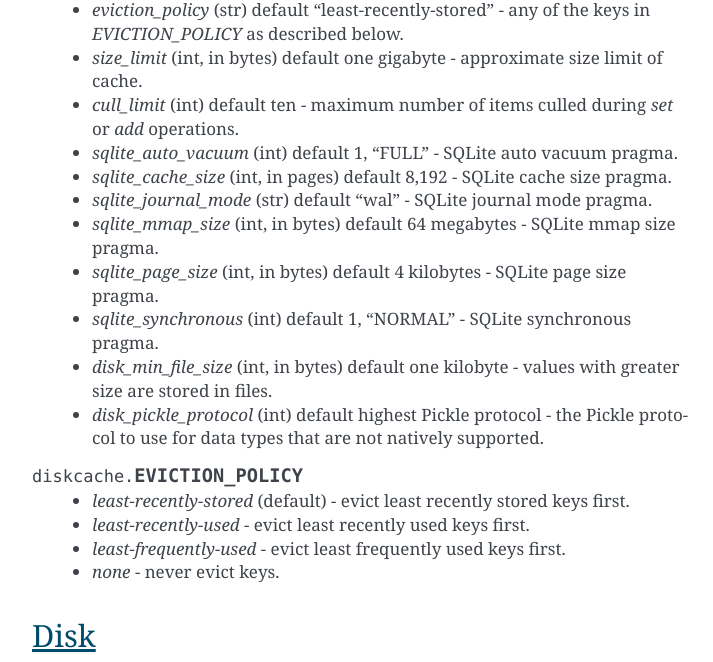
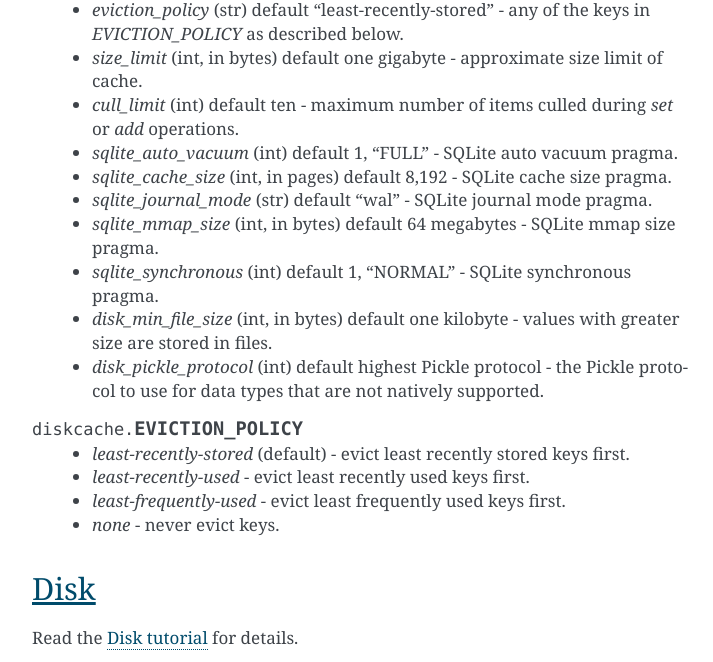
Before and after one commit to grantjenks/python-diskcache, a Sphinx documentation site: the page built from docs/api.rst, in a window 1280 px wide and 900 px high, scrolled down 1253 px, cut to the strip 0-662 px from the top of the window. Shown: the whole strip, without its empty margins (388-1101 px from the left). Built offline with Sphinx 7.4.7, drawn with Linux system fonts in a browser that asks for light colours.

Commit message:
Remove SQLite page_size pragma setting

```diff
--- a/docs/api.rst
+++ b/docs/api.rst
@@ -56,8 +56,6 @@
    * `sqlite_journal_mode` (str) default "wal" - SQLite journal mode pragma.
    * `sqlite_mmap_size` (int, in bytes) default 64 megabytes - SQLite mmap size
      pragma.
-   * `sqlite_page_size` (int, in bytes) default 4 kilobytes - SQLite page size
-     pragma.
    * `sqlite_synchronous` (int) default 1, "NORMAL" - SQLite synchronous
      pragma.
    * `disk_min_file_size` (int, in bytes) default one kilobyte - values with
--- a/docs/tutorial.rst
+++ b/docs/tutorial.rst
@@ -547,7 +547,6 @@
 * `sqlite_cache_size`, default 8,192 pages.
 * `sqlite_journal_mode`, default "wal".
 * `sqlite_mmap_size`, default 64 megabytes.
-* `sqlite_page_size`, default 4 kilobytes.
 * `sqlite_synchronous`, default 1, "NORMAL".
 
 Each of these settings can passed to :class:`DjangoCache
```
Also changed, not shown: 1 other file.
